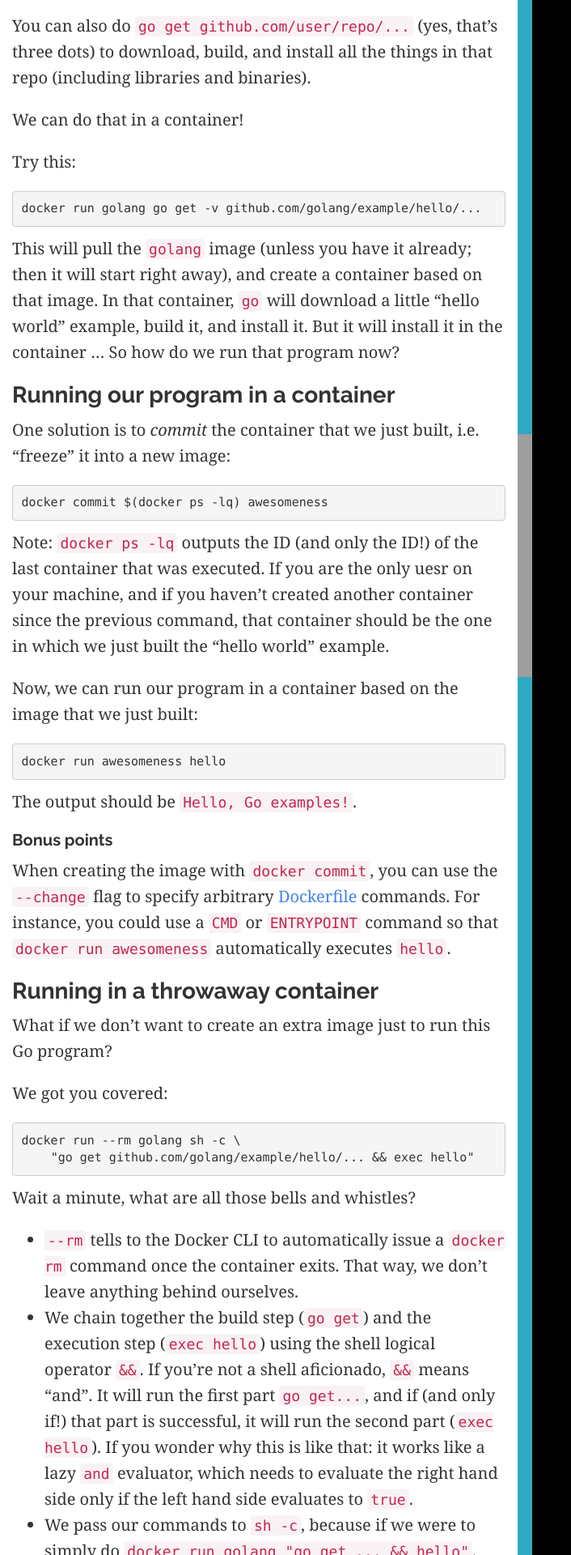
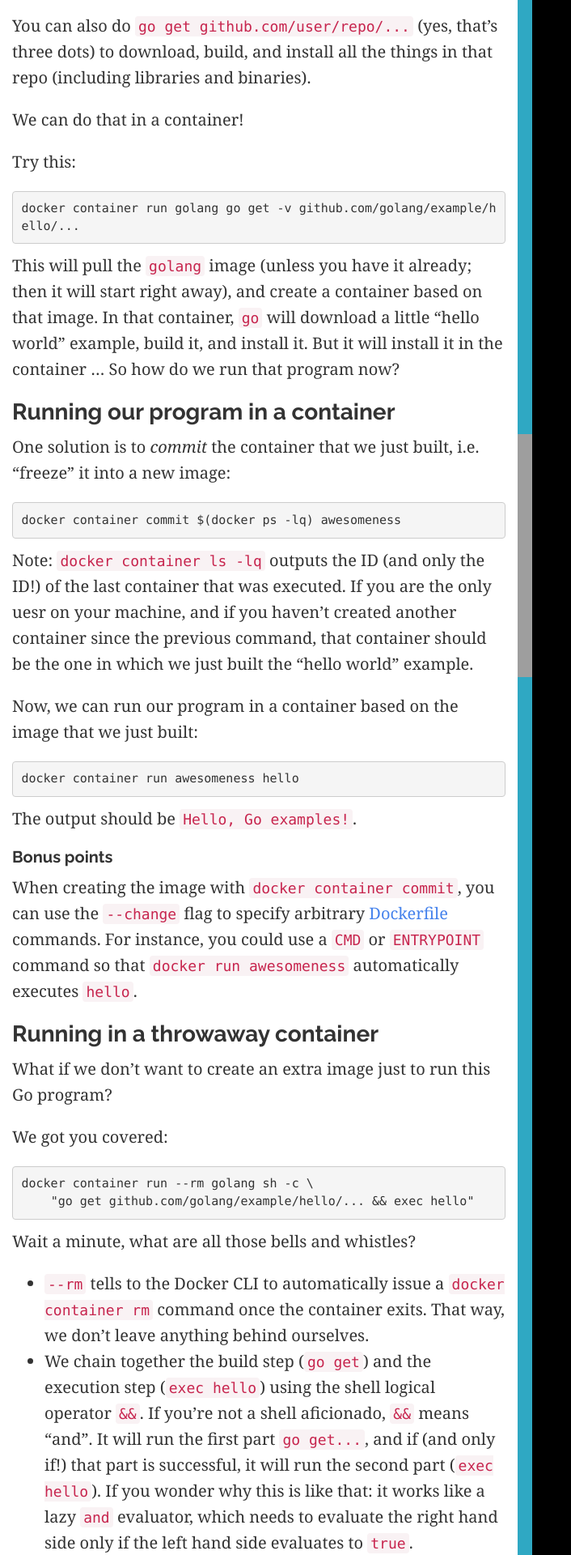
Before and after one commit to play-with-docker/play-with-docker.github.io, a Jekyll site: the page built from _posts/2016-09-09-go-docker.markdown, in a window 1280 px wide. Shown: the part 1458-3378 px from the top of the page at 81% size, without its empty margins (0-706 px from the left). Built offline with Jekyll 4.4.1, drawn with Linux system fonts in a browser that asks for light colours; nearby versions of some CDN libraries; some of the changed text lies outside the part shown; grey boxes are pictures that could not be loaded.

Commit message:
Fix single term command. Change docker command to follow 1.13 API.

````diff
--- a/_posts/2016-09-09-go-docker.markdown
+++ b/_posts/2016-09-09-go-docker.markdown
@@ -57,8 +57,8 @@
 
 Try this:
 
-```.term
-docker run golang go get -v github.com/golang/example/hello/...
+```.term1
+docker container run golang go get -v github.com/golang/example/hello/...
 ```
 
 This will pull the `golang` image (unless you have it already;
@@ -73,11 +73,11 @@
 One solution is to *commit* the container that we just built,
 i.e. "freeze" it into a new image:
 
-```.term
-docker commit $(docker ps -lq) awesomeness
+```.term1
+docker container commit $(docker ps -lq) awesomeness
 ```
 
-Note: `docker ps -lq` outputs the ID (and only the ID!) of
+Note: `docker container ls -lq` outputs the ID (and only the ID!) of
 the last container that was executed. If you are the only
 uesr on your machine, and if you haven't created another
 container since the previous command, that container
@@ -87,8 +87,8 @@
 Now, we can run our program in a container based on
 the image that we just built:
 
-```.term
-docker run awesomeness hello
+```.term1
+docker container run awesomeness hello
 ```
 
 The output should be `Hello, Go examples!`.
@@ -96,7 +96,7 @@
 
 #### Bonus points
 
-When creating the image with `docker commit`, you can
+When creating the image with `docker container commit`, you can
 use the `--change` flag to specify arbitrary [Dockerfile](
 https://docs.docker.com/engine/reference/builder/) commands.
 For instance, you could use a `CMD` or `ENTRYPOINT` command
@@ -111,15 +111,15 @@
 
 We got you covered:
 
-```.term
-docker run --rm golang sh -c \
+```.term1
+docker container run --rm golang sh -c \
     "go get github.com/golang/example/hello/... && exec hello"
 ```
 
 Wait a minute, what are all those bells and whistles?
 
 * `--rm` tells to the Docker CLI to automatically issue a
-  `docker rm` command once the container exits. That way,
+  `docker container rm` command once the container exits. That way,
   we don't leave anything behind ourselves.
 * We chain together the build step (`go get`) and the
   execution step (`exec hello`) using the shell logical
@@ -131,7 +131,7 @@
   which needs to evaluate the right hand side
   only if the left hand side evaluates to `true`.
 * We pass our commands to `sh -c`, because if we were to
-  simply do `docker run golang "go get ... && hello"`,
+  simply do `docker container run golang "go get ... && hello"`,
   Docker would try to execute the program named `go SPACE get
   SPACE etc.` and that wouldn't work. So instead, we start
   a shell and instruct the shell to execute the command
@@ -145,7 +145,7 @@
   programs, this will allow them to receive external signals
   properly, since external signals are delivered to PID 1 of
   the container. What kind of signal, you might be wondering?
-  A good example is `docker stop`, which sends `SIGTERM` to
+  A good example is `docker container stop`, which sends `SIGTERM` to
   PID 1 in the container.
 
 
@@ -161,8 +161,8 @@
 For instance, to use Go 1.5, change the example above
 to replace `golang` with `golang:1.5`:
 
-```.term
-docker run --rm golang:1.5 sh -c \
+```.term1
+docker container run --rm golang:1.5 sh -c \
     "go get github.com/golang/example/hello/... && exec hello"
 ```
 
@@ -187,8 +187,8 @@
 In the `golang` container, `$GOPATH` is `/go`. So we can do
 the following:
 
-```.term
-docker run -v /tmp/bin:/go/bin \
+```.term1
+docker container run -v /tmp/bin:/go/bin \
   golang go get github.com/golang/example/hello/...
 /tmp/bin/hello
 ```
@@ -196,7 +196,7 @@
 If you are on Linux, you should see the `Hello, Go examples!` message.
 But if you are, for instance, on a Mac, you will probably see:
 
-```.term
+```.term1
 /tmp/test/hello: cannot execute binary file
 ```
 
@@ -214,8 +214,8 @@
 
 For instance, assuming that you are on a 64 bits Mac:
 
-```.term
-docker run -e GOOS=darwin -e GOARCH=amd64 -v /tmp/crosstest:/go/bin \
+```.term1
+docker container run -e GOOS=darwin -e GOARCH=amd64 -v /tmp/crosstest:/go/bin \
   golang go get github.com/golang/example/hello/...
 ```
 
@@ -229,8 +229,8 @@
 If you are on Linux, you can even install directly to your system
 `bin` directories:
 
-```.term
-docker run -v /usr/local/bin:/go/bin \
+```.term1
+docker container run -v /usr/local/bin:/go/bin \
   golang get github.com/golang/example/hello/...
 ```
 
@@ -282,8 +282,8 @@
 
 Then, produce our `hello` binary as follows:
 
-```.term
-docker run -v $(pwd):/go/bin --rm \
+```.term1
+docker container run -v $(pwd):/go/bin --rm \
   golang go get github.com/golang/example/hello/...
 ```
 
@@ -293,22 +293,22 @@
 
 Then, we can build the image:
 
-```.term
-docker build -t hello .
+```.term1
+docker image build -t hello .
 ```
 
 And test it:
 
-```.term
-docker run hello
+```.term1
+docker container run hello
 ```
 
 (This should display `Hello, Go examples!`.)
 
 Last but not least, check the image's size:
 
-```.term
-docker images hello
+```.term1
+docker image ls hello
 ```
 
 If we did everything right, this image should be about 2 MB. Not bad!
@@ -326,7 +326,7 @@
 But you can also mount local directories to specific paths, to "override" some
 packages (the ones that you have edited locally). Here is a complete example:
 
-```.term
+```.term1
 # Adapt the two following environment variables if you are not running on a Mac
 export GOOS=darwin GOARCH=amd64
 mkdir go-and-docker-is-love
@@ -334,7 +334,7 @@
 git clone git://github.com/golang/example
 cat example/hello/hello.go
 sed -i .bak s/olleH/eyB/ example/hello/hello.go
-docker run --rm \
+docker container run --rm \
   -v $(pwd)/example:/go/src/github.com/golang/example \
   -v $(pwd):/go/bin/${GOOS}_${GOARCH} \
   -e GOOS -e GOARCH \
--- a/_posts/2017-01-17-setup.markdown
+++ b/_posts/2017-01-17-setup.markdown
@@ -10,8 +10,8 @@
 
 ## Running your first container
 
-```.term
-docker run hello-world
+```.term1
+docker container run hello-world
 ```
 ```
 Unable to find image 'hello-world:latest' locally
````
Also changed, not shown: _posts/2017-01-15-webapps.markdown (+40 -40 lines), _posts/2017-01-16-alpine.markdown (+8 -8 lines).
